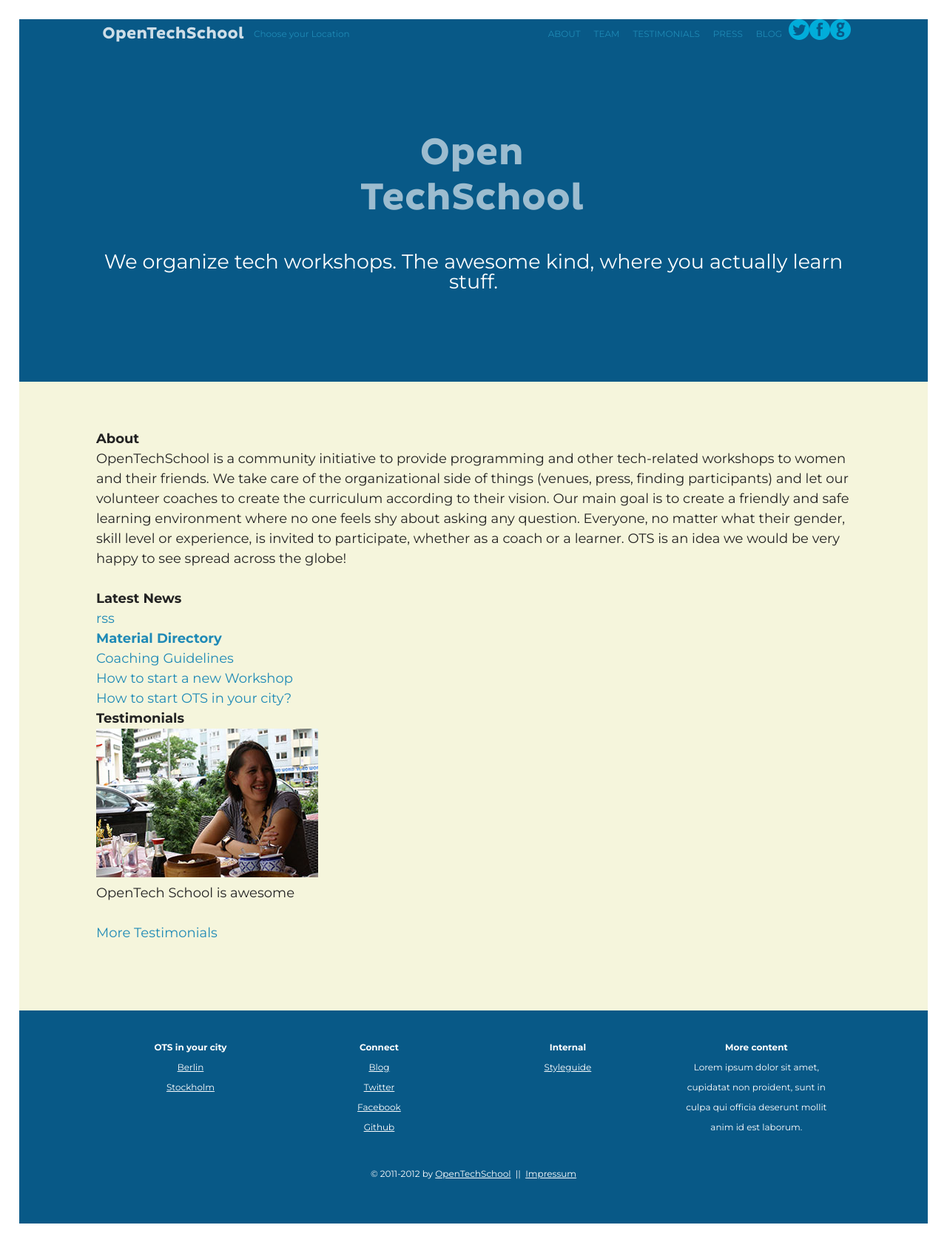
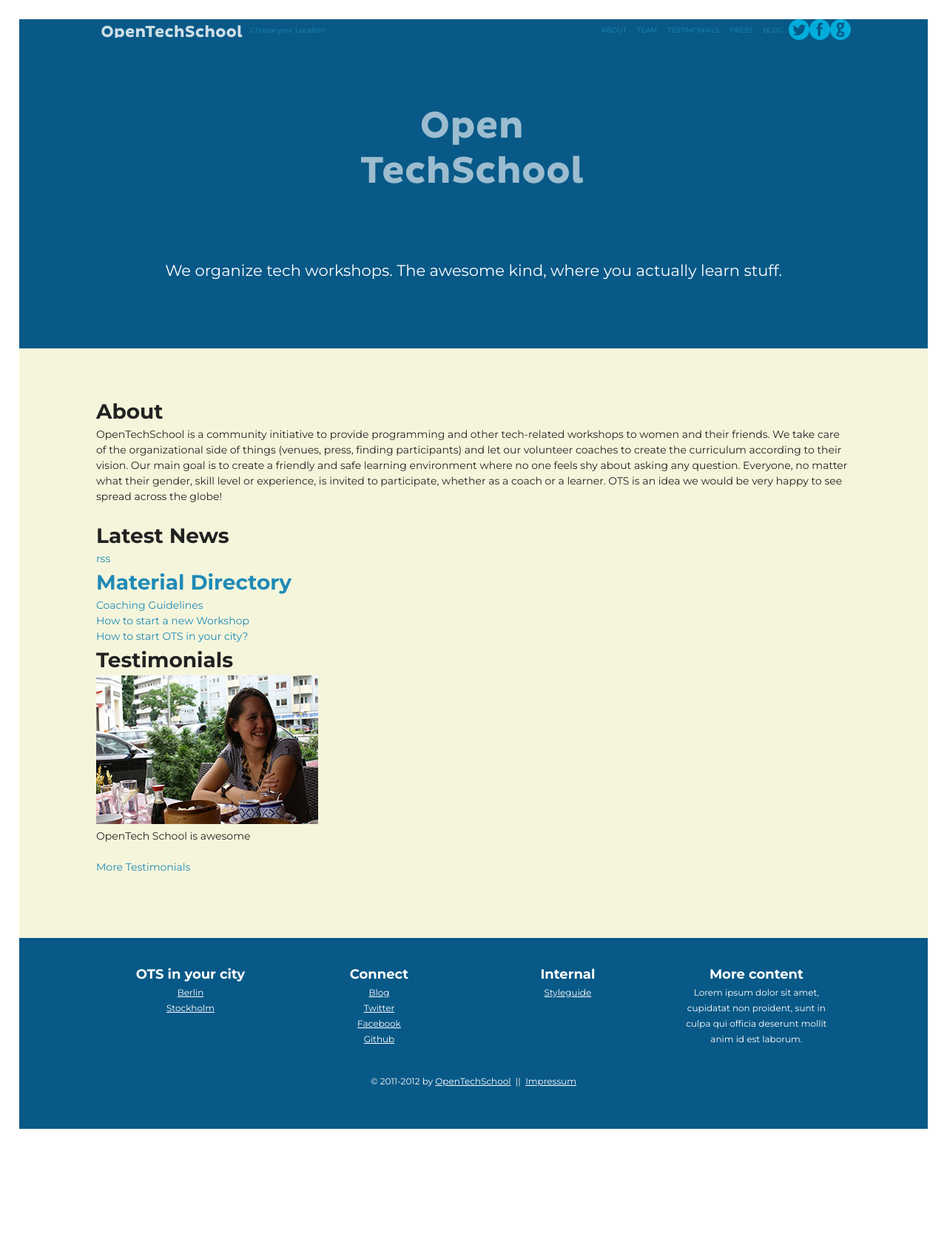
Before and after one commit to OpenTechSchool/www.opentechschool.org, a Jekyll site: the page built from index.html, in a window 1280 px wide. Shown: the whole page at 74% size. Built offline with Jekyll 4.4.1, drawn with Linux system fonts in a browser that asks for light colours; nearby versions of some CDN libraries; after the commit the page ends 1552 px from its top, so only the background shows below that.

Commit message:
prepare styles for media queries

```diff
--- a/sass/imports/_city.scss
+++ b/sass/imports/_city.scss
@@ -1,11 +1,8 @@
 /* Styles specific for city template */
 
 .city_title {
-  background: red;
 }
 
 
-
 .city_cta {
-  background: grey;
 }
--- a/sass/imports/_main.scss
+++ b/sass/imports/_main.scss
@@ -2,8 +2,29 @@
 /* ! Shared styles, OTS branding */
 /* ========================================== */
 
-body { margin: 0; font-size: 18px; line-height: 1.5; }
+body { margin: 0; font-size: 87.5%; line-height: 1.5; } /*base font size: 14px, line-height: 21px*/
 body, button, input, select, textarea { font-family: "Montserrat", "Helvetica Neue", Arial, Helvetica, sans-serif; color: $ots_text; }
+
+h1, h2, h3, h4, h5, h6 {
+  font-weight: bold;
+  line-height: 1.5;
+}
+
+h1 {
+  font-size: 2.5em;
+}
+h2 {
+  font-size: 2em;
+}
+h3 {
+  font-size: 1.5em;
+}
+h4 {
+  font-size: 1.25em;
+}
+h5, h6 {
+  font-size: 1em;
+}
 
 ::-moz-selection { background: $ots_red_h; color: #fff; text-shadow: none; }
 ::selection { background: $ots_red_h; color: #fff; text-shadow: none; }
@@ -73,12 +94,6 @@
   background: beige;
 }
 
-
-
-h1, h2, h3, h4, h5, h6 {
-  font-weight: bold;
-}
-
 .ots_logo {
   width: 304px;
   margin: 0 auto 2em auto;
@@ -117,7 +132,6 @@
 
 .site_header_city {
   color: $ots_blue;
-  text-align: left;
 }
 
 
@@ -132,8 +146,12 @@
 }
 
 .float_list > li {
+  margin: 0 2% 1.5em 2%;
+}
+
+/* START move to media query */
+.float_list > li {
   float: left;
-  margin: 0 2% 1.5em 2%;
 }
 
 .float_list_4 > li {
@@ -143,6 +161,9 @@
 .float_list_3 > li {
   width: 29%;
 }
+
+
+/* END move to media query */
 
 /* List of OTS members, extends float list. Includes image and links. */
 .team_list > li {
--- a/sass/screen.scss
+++ b/sass/screen.scss
@@ -8,3 +8,4 @@
 @import "imports/_grid";
 @import "imports/_main";
 @import "imports/_dropdown";
+@import "imports/_city";
--- a/stylesheets/screen.css
+++ b/stylesheets/screen.css
@@ -99,10 +99,11 @@
 /* line 5, ../sass/imports/_main.scss */
 body {
   margin: 0;
-  font-size: 18px;
+  font-size: 87.5%;
   line-height: 1.5;
 }
 
+/*base font size: 14px, line-height: 21px*/
 /* line 6, ../sass/imports/_main.scss */
 body, button, input, select, textarea {
   font-family: "Montserrat", "Helvetica Neue", Arial, Helvetica, sans-serif;
@@ -110,20 +111,51 @@
 }
 
 /* line 8, ../sass/imports/_main.scss */
+h1, h2, h3, h4, h5, h6 {
+  font-weight: bold;
+  line-height: 1.5;
+}
+
+/* line 13, ../sass/imports/_main.scss */
+h1 {
+  font-size: 2.5em;
+}
+
+/* line 16, ../sass/imports/_main.scss */
+h2 {
+  font-size: 2em;
+}
+
+/* line 19, ../sass/imports/_main.scss */
+h3 {
+  font-size: 1.5em;
+}
+
+/* line 22, ../sass/imports/_main.scss */
+h4 {
+  font-size: 1.25em;
+}
+
+/* line 25, ../sass/imports/_main.scss */
+h5, h6 {
+  font-size: 1em;
+}
+
+/* line 29, ../sass/imports/_main.scss */
 ::-moz-selection {
   background: #fd4b22;
   color: #fff;
   text-shadow: none;
 }
 
-/* line 9, ../sass/imports/_main.scss */
+/* line 30, ../sass/imports/_main.scss */
 ::selection {
   background: #fd4b22;
   color: #fff;
   text-shadow: none;
 }
 
-/* line 13, ../sass/imports/_main.scss */
+/* line 34, ../sass/imports/_main.scss */
 a,
 a:link,
 a:visited {
@@ -131,7 +163,7 @@
   text-decoration: none;
 }
 
-/* line 20, ../sass/imports/_main.scss */
+/* line 41, ../sass/imports/_main.scss */
 a:hover,
 a:active,
 a:focus {
@@ -140,7 +172,7 @@
 }
 
 /* buttons */
-/* line 26, ../sass/imports/_main.scss */
+/* line 47, ../sass/imports/_main.scss */
 .ots_action {
   background: #1f8ab6;
   display: inline-block;
@@ -149,7 +181,7 @@
   padding: .25em 1em;
 }
 
-/* line 36, ../sass/imports/_main.scss */
+/* line 57, ../sass/imports/_main.scss */
 a.ots_action,
 a.ots_action:link,
 a.ots_action:visited {
@@ -157,7 +189,7 @@
   text-decoration: none;
 }
 
-/* line 43, ../sass/imports/_main.scss */
+/* line 64, ../sass/imports/_main.scss */
 a.ots_action:hover,
 a.ots_action:active,
 a.ots_action:focus {
@@ -165,31 +197,31 @@
   background: #1f8ab6;
 }
 
-/* line 50, ../sass/imports/_main.scss */
+/* line 71, ../sass/imports/_main.scss */
 a.ots_action_highlight,
 a.ots_action_highlight:link,
 a.ots_action_highlight:visited {
   background: #e04c3e;
 }
 
-/* line 56, ../sass/imports/_main.scss */
+/* line 77, ../sass/imports/_main.scss */
 a.ots_action_highlight:hover,
 a.ots_action_highlight:active,
 a.ots_action_highlight:focus {
   background: #fd4b22;
 }
 
-/* line 60, ../sass/imports/_main.scss */
+/* line 81, ../sass/imports/_main.scss */
 body {
   line-height: 1.5em;
 }
 
-/* line 64, ../sass/imports/_main.scss */
+/* line 85, ../sass/imports/_main.scss */
 p {
   margin-bottom: 1.5em;
 }
 
-/* line 69, ../sass/imports/_main.scss */
+/* line 90, ../sass/imports/_main.scss */
 .bg_full {
   width: 96%;
   margin: 0 2%;
@@ -197,19 +229,14 @@
   background: beige;
 }
 
-/* line 78, ../sass/imports/_main.scss */
-h1, h2, h3, h4, h5, h6 {
-  font-weight: bold;
-}
-
-/* line 82, ../sass/imports/_main.scss */
+/* line 97, ../sass/imports/_main.scss */
 .ots_logo {
   width: 304px;
   margin: 0 auto 2em auto;
   color: #085987;
 }
 
-/* line 88, ../sass/imports/_main.scss */
+/* line 103, ../sass/imports/_main.scss */
 .ots_logo a {
   width: 304px;
   height: 100px;
@@ -221,14 +248,14 @@
   background: transparent url("../images/ots_logo_v.png") no-repeat 0 0;
 }
 
-/* line 99, ../sass/imports/_main.scss */
+/* line 114, ../sass/imports/_main.scss */
 .ots_logo a:focus, .ots_logo a:hover, .ots_logo a:active {
   outline: none;
   background-position: 0 -140px;
   outline: none;
 }
 
-/* line 106, ../sass/imports/_main.scss */
+/* line 121, ../sass/imports/_main.scss */
 .site_header {
   margin: 0 2%;
   padding: 4.5em 0 3em 0;
@@ -236,20 +263,19 @@
   font-size: 1.5em;
 }
 
-/* line 113, ../sass/imports/_main.scss */
+/* line 128, ../sass/imports/_main.scss */
 .site_header_landing {
   background: #085987;
   color: #FFF;
 }
 
-/* line 118, ../sass/imports/_main.scss */
+/* line 133, ../sass/imports/_main.scss */
 .site_header_city {
   color: #085987;
-  text-align: left;
 }
 
 /* Style for list with floated list items. Responds to screen-width. */
-/* line 127, ../sass/imports/_main.scss */
+/* line 141, ../sass/imports/_main.scss */
 .float_list {
   text-align: center;
   list-style: none;
@@ -257,31 +283,37 @@
   overflow: hidden;
 }
 
-/* line 134, ../sass/imports/_main.scss */
+/* line 148, ../sass/imports/_main.scss */
 .float_list > li {
-  float: left;
   margin: 0 2% 1.5em 2%;
 }
 
-/* line 139, ../sass/imports/_main.scss */
+/* START move to media query */
+/* line 153, ../sass/imports/_main.scss */
+.float_list > li {
+  float: left;
+}
+
+/* line 157, ../sass/imports/_main.scss */
 .float_list_4 > li {
   width: 21%;
 }
 
-/* line 143, ../sass/imports/_main.scss */
+/* line 161, ../sass/imports/_main.scss */
 .float_list_3 > li {
   width: 29%;
 }
 
+/* END move to media query */
 /* List of OTS members, extends float list. Includes image and links. */
-/* line 148, ../sass/imports/_main.scss */
+/* line 169, ../sass/imports/_main.scss */
 .team_list > li {
   min-height: 8em;
   height: auto !important;
   height: 8em;
 }
 
-/* line 154, ../sass/imports/_main.scss */
+/* line 175, ../sass/imports/_main.scss */
 .top_bar {
   z-index: 100;
   width: 96%;
@@ -290,27 +322,27 @@
   color: #FFF;
   font-size: .6666em;
 }
-/* line 161, ../sass/imports/_main.scss */
+/* line 182, ../sass/imports/_main.scss */
 .top_bar .container {
   overflow: visible;
 }
 
-/* line 166, ../sass/imports/_main.scss */
+/* line 187, ../sass/imports/_main.scss */
 .nav {
   text-transform: uppercase;
   float: right;
 }
-/* line 169, ../sass/imports/_main.scss */
+/* line 190, ../sass/imports/_main.scss */
 .nav li {
   float: left;
 }
-/* line 172, ../sass/imports/_main.scss */
+/* line 193, ../sass/imports/_main.scss */
 .nav a {
   display: block;
   padding: .5em .75em;
 }
 
-/* line 186, ../sass/imports/_main.scss */
+/* line 207, ../sass/imports/_main.scss */
 .nav_external .ots_nav_icon {
   width: 28px;
   height: 28px;
@@ -320,20 +352,20 @@
   overflow: hidden;
   background: transparent url("../images/ots_icons.png") no-repeat 50% 0;
 }
-/* line 195, ../sass/imports/_main.scss */
+/* line 216, ../sass/imports/_main.scss */
 .nav_external .github {
   background-position: 50% 0;
 }
-/* line 198, ../sass/imports/_main.scss */
+/* line 219, ../sass/imports/_main.scss */
 .nav_external .twitter {
   background-position: 50% -28px;
 }
-/* line 201, ../sass/imports/_main.scss */
+/* line 222, ../sass/imports/_main.scss */
 .nav_external .facebook {
   background-position: 50% -56px;
 }
 
-/* line 207, ../sass/imports/_main.scss */
+/* line 228, ../sass/imports/_main.scss */
 footer {
   width: 96%;
   margin: 0 2% 2% 2%;
@@ -342,12 +374,12 @@
   color: #FFF;
 }
 
-/* line 215, ../sass/imports/_main.scss */
+/* line 236, ../sass/imports/_main.scss */
 .logo_top_bar {
   float: left;
   padding: 0.5em 0.75em;
 }
-/* line 219, ../sass/imports/_main.scss */
+/* line 240, ../sass/imports/_main.scss */
 .logo_top_bar > a {
   display: block;
   float: left;
@@ -357,7 +389,7 @@
   white-space: nowrap;
   overflow: hidden;
 }
-/* line 230, ../sass/imports/_main.scss */
+/* line 251, ../sass/imports/_main.scss */
 .logo_top_bar > a,
 .logo_top_bar > a:link,
 .logo_top_bar > a:visited {
@@ -369,7 +401,7 @@
   filter: alpha(opacity=80);
   /* IE 5-7  */
 }
-/* line 239, ../sass/imports/_main.scss */
+/* line 260, ../sass/imports/_main.scss */
 .logo_top_bar > a:hover,
 .logo_top_bar > a:active,
 .logo_top_bar > a:focus {
@@ -381,14 +413,14 @@
   /* IE 5-7  */
 }
 
-/* line 247, ../sass/imports/_main.scss */
+/* line 268, ../sass/imports/_main.scss */
 footer {
   text-align: center;
   padding: 3em 0;
   height: auto;
 }
 
-/* line 258, ../sass/imports/_main.scss */
+/* line 279, ../sass/imports/_main.scss */
 footer a,
 .meta_nav a,
 footer a:link,
@@ -399,7 +431,7 @@
   text-decoration: underline;
 }
 
-/* line 265, ../sass/imports/_main.scss */
+/* line 286, ../sass/imports/_main.scss */
 footer a:hover,
 footer a:active,
 footer a:focus {
@@ -407,7 +439,7 @@
   text-decoration: underline;
 }
 
-/* line 271, ../sass/imports/_main.scss */
+/* line 292, ../sass/imports/_main.scss */
 .main_img {
   text-align: center;
   height: 24em;
@@ -415,7 +447,7 @@
 }
 
 /* News blocks, events */
-/* line 280, ../sass/imports/_main.scss */
+/* line 301, ../sass/imports/_main.scss */
 .date {
   font-size: .75em;
   font-style: italic;
@@ -423,13 +455,13 @@
 }
 
 /* Styleguide*/
-/* line 290, ../sass/imports/_main.scss */
+/* line 311, ../sass/imports/_main.scss */
 .sg_list {
   list-style: none;
   padding: 0;
 }
 
-/* line 295, ../sass/imports/_main.scss */
+/* line 316, ../sass/imports/_main.scss */
 .sg_list small {
   display: block;
   margin-bottom: .75em;
@@ -437,7 +469,7 @@
   font-style: italic;
 }
 
-/* line 302, ../sass/imports/_main.scss */
+/* line 323, ../sass/imports/_main.scss */
 .sg_color {
   display: inline-block;
   border-radius: 4px;
@@ -445,7 +477,7 @@
   color: transparent;
 }
 
-/* line 309, ../sass/imports/_main.scss */
+/* line 330, ../sass/imports/_main.scss */
 .sg_textarea {
   width: 90%;
   font-size: .625em;
@@ -457,7 +489,7 @@
 }
 
 /* Testimonials */
-/* line 321, ../sass/imports/_main.scss */
+/* line 342, ../sass/imports/_main.scss */
 .testimonial {
   overflow: hidden;
   color: #FFF;
@@ -468,7 +500,7 @@
   height: 400px;
 }
 
-/* line 331, ../sass/imports/_main.scss */
+/* line 352, ../sass/imports/_main.scss */
 .testimonial blockquote {
   position: absolute;
   z-index: 10;
@@ -477,7 +509,7 @@
   width: 25%;
 }
 
-/* line 339, ../sass/imports/_main.scss */
+/* line 360, ../sass/imports/_main.scss */
 .testimonial img {
   position: absolute;
   z-index: 1;
@@ -496,30 +528,30 @@
     }*/
 }
 /* ==|== non-semantic helper classes ======================================== */
-/* line 365, ../sass/imports/_main.scss */
+/* line 386, ../sass/imports/_main.scss */
 .clearfix:before, .clearfix:after {
   content: "";
   display: table;
 }
 
-/* line 366, ../sass/imports/_main.scss */
+/* line 387, ../sass/imports/_main.scss */
 .clearfix:after {
   clear: both;
 }
 
-/* line 367, ../sass/imports/_main.scss */
+/* line 388, ../sass/imports/_main.scss */
 .clearfix {
   zoom: 1;
 }
 
-/* line 368, ../sass/imports/_main.scss */
+/* line 389, ../sass/imports/_main.scss */
 .center {
   text-align: center;
 }
 
 /* ==|== print styles ======================================================= */
 @media print {
-  /* line 376, ../sass/imports/_main.scss */
+  /* line 397, ../sass/imports/_main.scss */
   * {
     background: transparent !important;
     color: black !important;
@@ -528,43 +560,43 @@
     -ms-filter: none !important;
   }
 
-  /* line 377, ../sass/imports/_main.scss */
+  /* line 398, ../sass/imports/_main.scss */
   a, a:visited {
     text-decoration: underline;
   }
 
-  /* line 378, ../sass/imports/_main.scss */
+  /* line 399, ../sass/imports/_main.scss */
   a[href]:after {
     content: " (" attr(href) ")";
   }
 
-  /* line 379, ../sass/imports/_main.scss */
+  /* line 400, ../sass/imports/_main.scss */
   abbr[title]:after {
     content: " (" attr(title) ")";
   }
 
-  /* line 380, ../sass/imports/_main.scss */
+  /* line 401, ../sass/imports/_main.scss */
   .ir a:after, a[href^="javascript:"]:after, a[href^="#"]:after {
     content: "";
   }
 
-  /* line 381, ../sass/imports/_main.scss */
+  /* line 402, ../sass/imports/_main.scss */
   pre, blockquote {
     border: 1px solid #999;
     page-break-inside: avoid;
   }
 
-  /* line 382, ../sass/imports/_main.scss */
+  /* line 403, ../sass/imports/_main.scss */
   thead {
     display: table-header-group;
   }
 
-  /* line 383, ../sass/imports/_main.scss */
+  /* line 404, ../sass/imports/_main.scss */
   tr, img {
     page-break-inside: avoid;
   }
 
-  /* line 384, ../sass/imports/_main.scss */
+  /* line 405, ../sass/imports/_main.scss */
   img {
     max-width: 100% !important;
   }
@@ -573,13 +605,13 @@
     margin: 0.5cm;
 }
 
-  /* line 386, ../sass/imports/_main.scss */
+  /* line 407, ../sass/imports/_main.scss */
   p, h2, h3 {
     orphans: 3;
     widows: 3;
   }
 
-  /* line 387, ../sass/imports/_main.scss */
+  /* line 408, ../sass/imports/_main.scss */
   h2, h3 {
     page-break-after: avoid;
   }
@@ -605,3 +637,5 @@
 .dropdown.open :focus {
   color: red;
 }
+
+/* Styles specific for city template */
```
